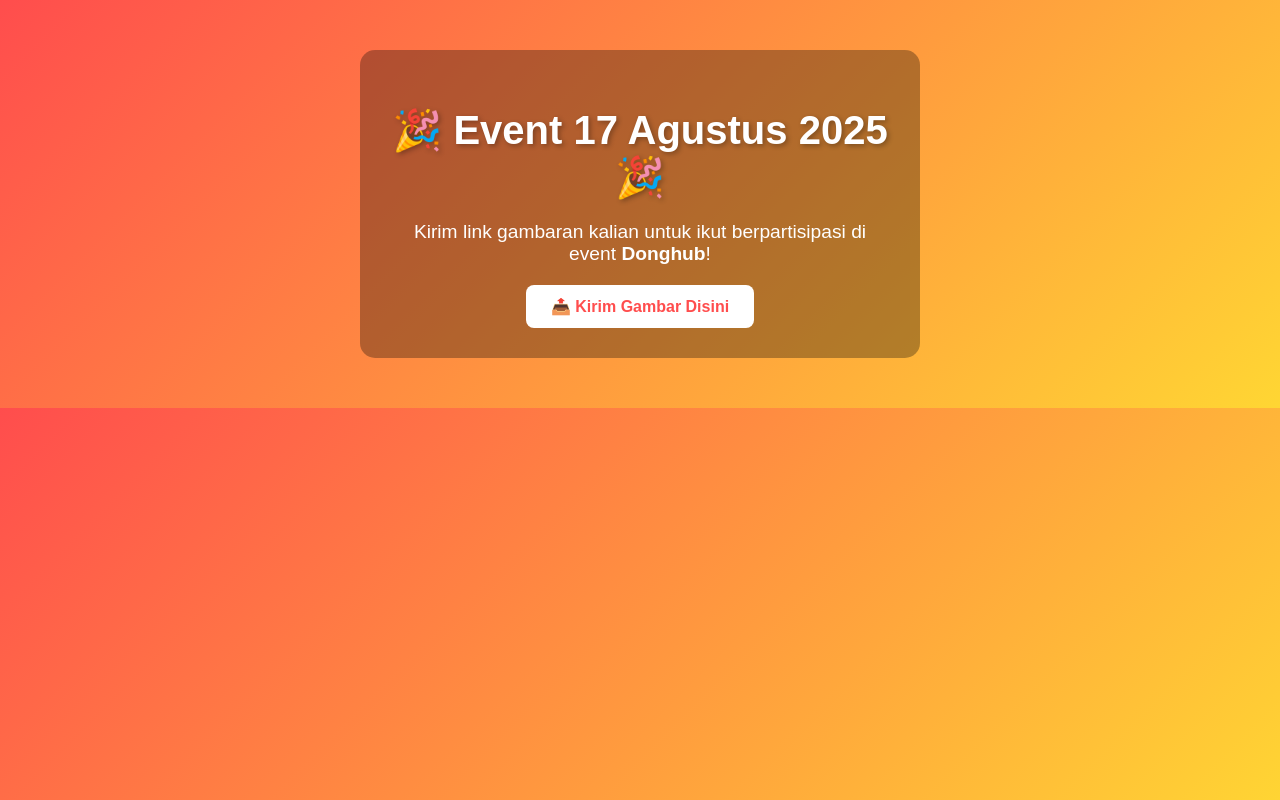
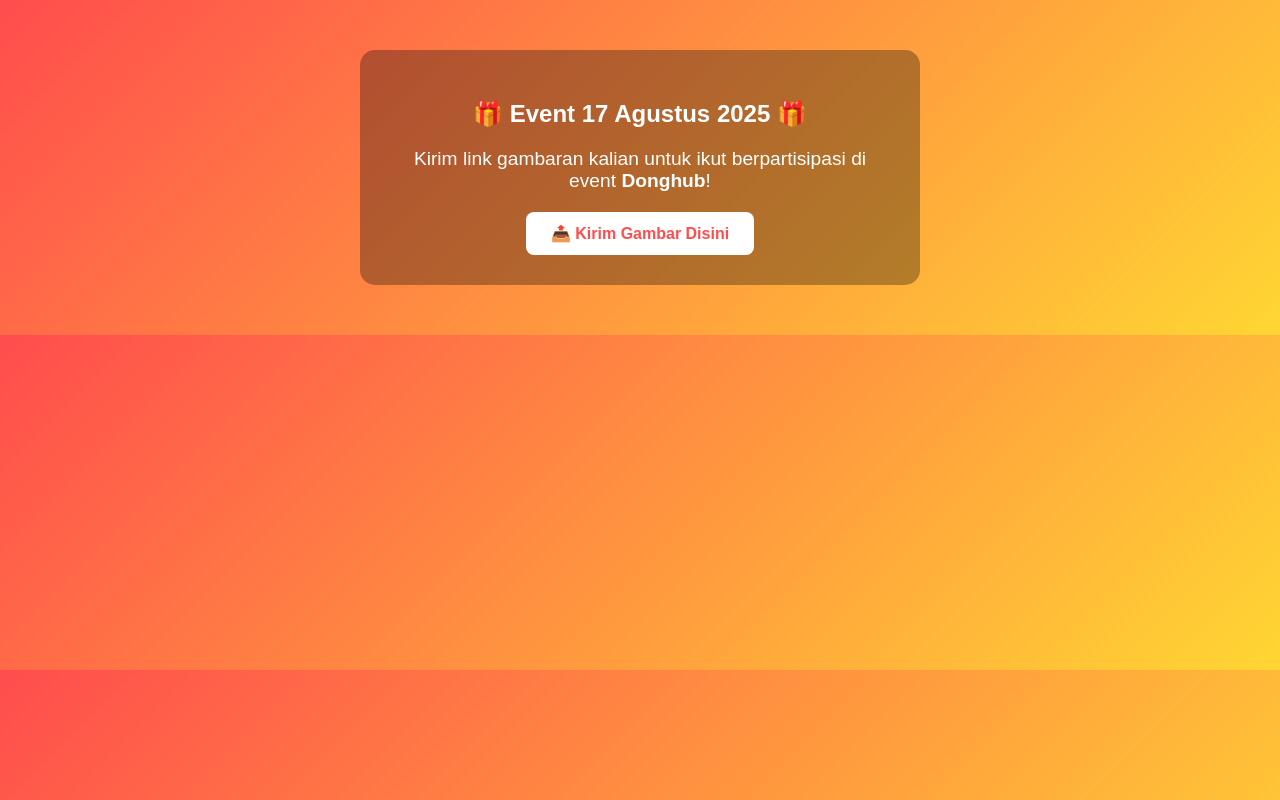
Before and after one commit to Kyota-Sura/Kyota-Sura, a plain HTML site: page index.html in a window 1280 px wide. Drawn offline with Linux system fonts and the light colour scheme.

Commit message:
Update index.html

```diff
--- a/index.html
+++ b/index.html
@@ -48,7 +48,7 @@
 </head>
 <body>
   <div class="container">
-    <h1>🎉 Event 17 Agustus 2025 🎉</h1>
+    <h2>🎁 Event 17 Agustus 2025 🎁</h2>
     <p>Kirim link gambaran kalian untuk ikut berpartisipasi di event <b>Donghub</b>!</p>
     <a href="https://forms.gle/67GxxRMabCu8K4Px9" target="_blank">📤 Kirim Gambar Disini</a>
   </div>
```
